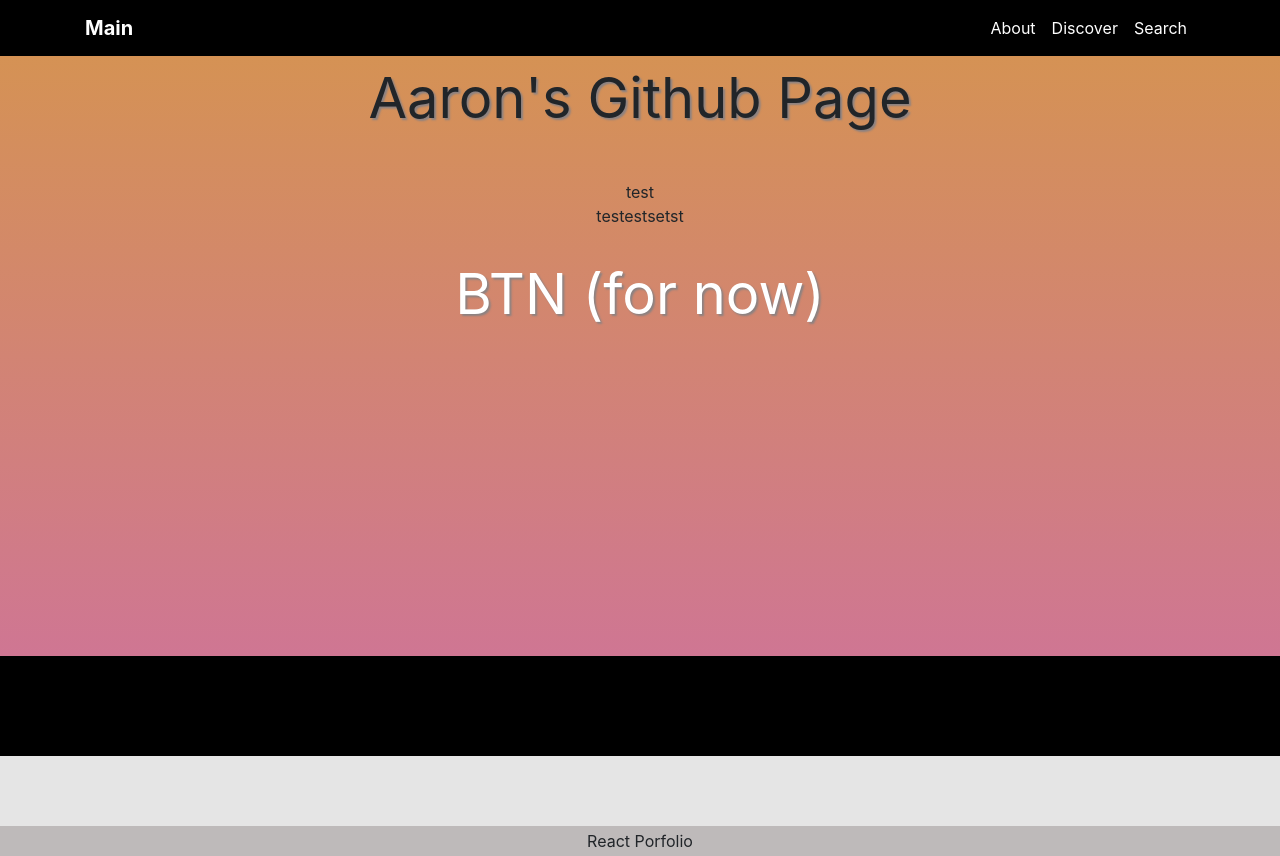
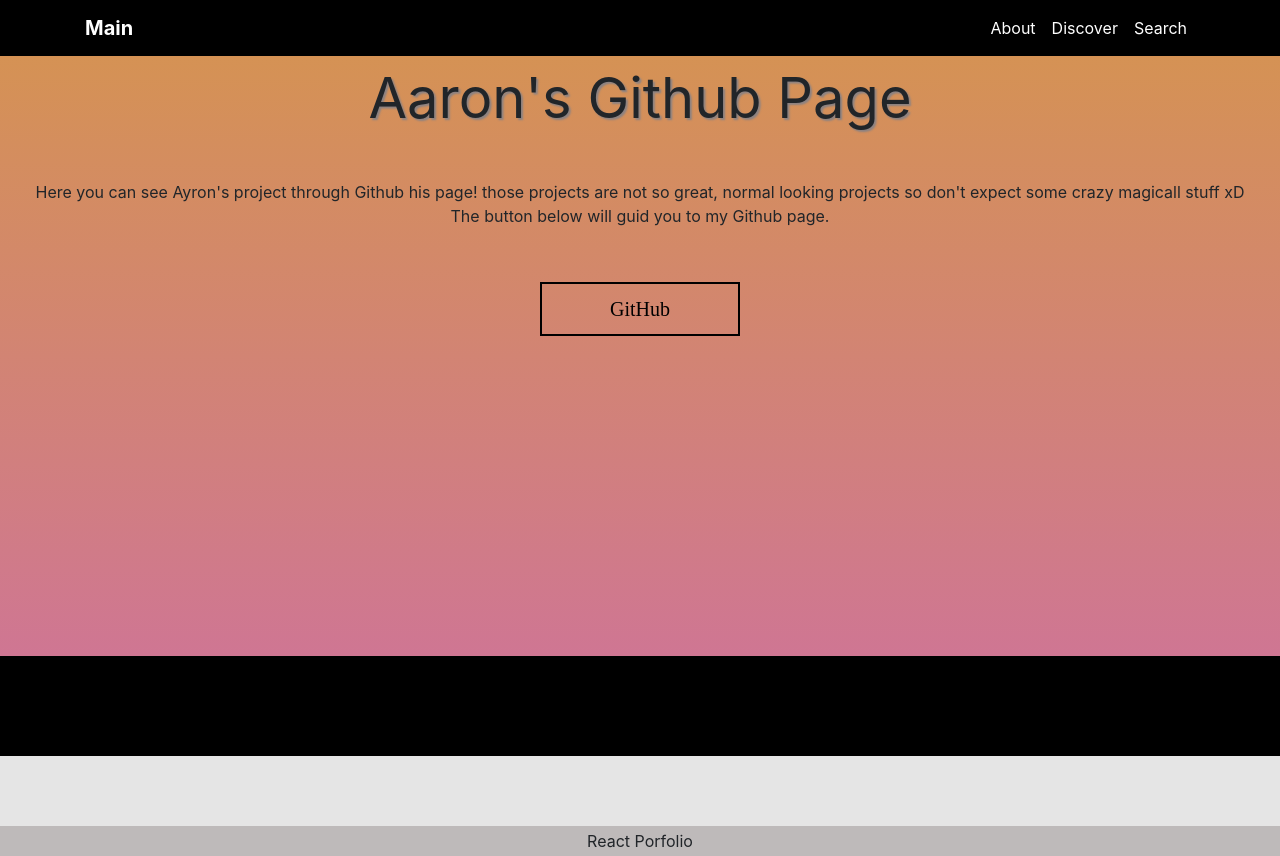
Before and after one commit to dnsghd49/ReactPortfolio, a React (Create React App) app: page /about in a window 1280 px wide. Built offline with nearby package versions, Linux system fonts and the light colour scheme.

Commit message:
check point

```diff
--- a/src/pages/about.js
+++ b/src/pages/about.js
@@ -12,12 +12,14 @@ class About extends Component {
       <div className="abground">
         <p className="abpa">Aaron's Github Page</p>
         <p class="contain">
-          test
-          <br />testestsetst
+          Here you can see Ayron's project through Github his page! those projects are not so great, normal looking projects so don't expect some crazy magicall stuff xD
+          <br />The button below will guid you to my Github page.
         </p>
 
         <div className="abpa">
-          <a className="nav-link tm-nav-link" href="https://github.com/dnsghd49">BTN (for now)</a>
+          <a className="nav-link tm-nav-link" href="https://github.com/dnsghd49">
+            <button type="submit" className="githubBtn" href="https://github.com/dnsghd49">GitHub</button>
+          </a>
         </div>
       </div>
     );
--- a/src/pages/idkyet.js
+++ b/src/pages/idkyet.js
@@ -1,20 +1,22 @@
-import React, { Component } from "react";
-//import Card from "../components/Card";
-//import Alert from "../components/Alert";
+import React from 'react';
+import "./style.css";
 
-class idkyet extends Component {
-  state = {
-    image: "",
-    match: false,
-    matchCount: 0
-  };
+function Login() {
+  return (
+    <div className="genBackground">
+      <div className="loginContainer">
+        <h1 className="login">
+          Login
+                </h1>
+        <form className="loginInput">
+          <input type="email" className="form-control" aria-describedby="email" placeholder="Email" />
+          <input type="password" className="form-control" aria-describedby="password" placeholder="Password" />
+          <button type="submit" className="loginBtn">Login</button>
 
-  render() {
-    return (
-      <div>
+        </form>
       </div>
-    );
-  }
+    </div>
+  )
 }
 
-export default idkyet;
+export default Login;
--- a/src/pages/style.css
+++ b/src/pages/style.css
@@ -34,3 +34,14 @@
     margin-top: 40px;
     text-align: center;
 }
+
+.githubBtn{
+    font-family: 'Playfair Display', serif;
+    font-size: 20px;
+    width: 200px;
+    padding: 10px;
+    background-color: rgba(199, 161, 34, 0);
+    border-style: solid;
+    border-color: black;
+    margin-top: 30px;
+}
```
